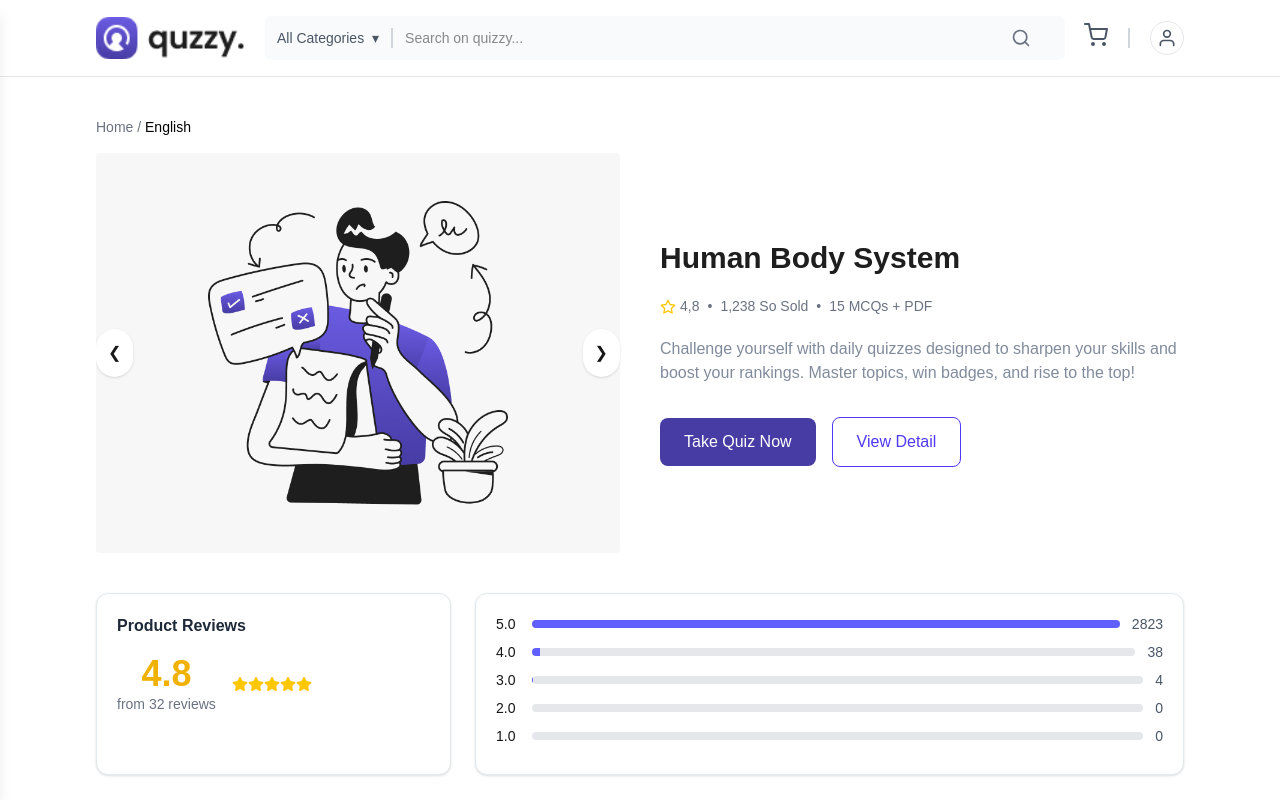
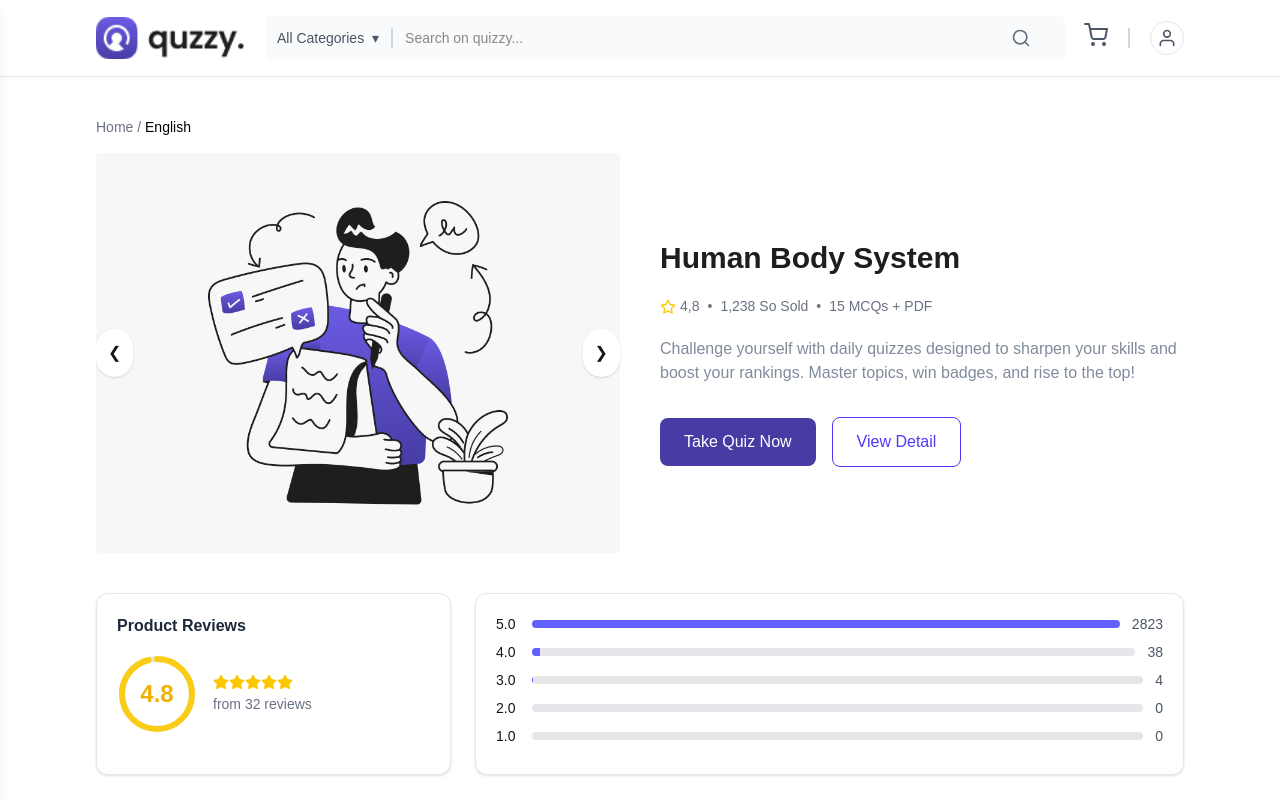
Before and after one commit to LabsTechno-128/thinkhive-frontend, a Next.js app: page /category/english/2 in a window 1280 px wide. Shown: the top 800 px of the page. Built offline with nearby package versions, Linux system fonts and the light colour scheme.

Commit message:
fixed review page problem

```diff
--- a/src/components/dynamicPage/ReviewsPage.tsx
+++ b/src/components/dynamicPage/ReviewsPage.tsx
@@ -1,32 +1,32 @@
-"use client";
-import { useState } from "react";
-import { FaStar, FaRegThumbsUp, FaRegThumbsDown } from "react-icons/fa";
+'use client';
+import { useState } from 'react';
+import { FaStar, FaRegThumbsUp, FaRegThumbsDown } from 'react-icons/fa';
 
 const reviews = [
   {
     id: 1,
-    name: "Mr. Lopez",
-    date: "July 2, 2020 03:29 PM",
+    name: 'Mr. Lopez',
+    date: 'July 2, 2020 03:29 PM',
     rating: 5,
-    text: "This quiz was super helpful for my biology exam! It covered all the major body systems and asked questions that really made me think. I loved how it mixed easy and tricky ones. Totally recommend it for students!",
-    likes: 128,
+    text: 'This quiz was super helpful for my biology exam! It covered all the major body systems and asked questions that really made me think. I loved how it mixed easy and tricky ones. Totally recommend it for students!',
+    likes: 128
   },
   {
     id: 2,
-    name: "Darlene Robertson",
-    date: "July 2, 2020 1:04 PM",
+    name: 'Darlene Robertson',
+    date: 'July 2, 2020 1:04 PM',
     rating: 5,
     text: "Great quiz to use as a classroom activity or homework. The questions are clear and relevant, and it encourages critical thinking. I'd love to see a version with images or diagrams for visual learners.",
-    likes: 82,
+    likes: 82
   },
   {
     id: 3,
-    name: "Student User",
-    date: "July 2, 2020 12:45 PM",
+    name: 'Student User',
+    date: 'July 2, 2020 12:45 PM',
     rating: 4,
-    text: "It was a little hard for me, but I still learned a lot. I wish it had hints or explanations after each question. Still cool though!",
-    likes: 45,
-  },
+    text: 'It was a little hard for me, but I still learned a lot. I wish it had hints or explanations after each question. Still cool though!',
+    likes: 45
+  }
 ];
 
 const ratingStats = [
@@ -34,11 +34,13 @@ const ratingStats = [
   { stars: 4, count: 38 },
   { stars: 3, count: 4 },
   { stars: 2, count: 0 },
-  { stars: 1, count: 0 },
+  { stars: 1, count: 0 }
 ];
 
 export default function ReviewsPage() {
   const [filter, setFilter] = useState(5);
+  const rating = 4.8;
+  const percentage = (rating / 5) * 100;
 
   const filtered = reviews.filter((r) => r.rating === filter);
 
@@ -50,16 +52,46 @@ export default function ReviewsPage() {
         <div className="bg-white border border-[#E4E9EE] rounded-xl p-5 w-full lg:w-1/3 shadow-sm">
           <h2 className="font-semibold text-gray-800 mb-4">Product Reviews</h2>
           <div className="flex items-center gap-4">
-            <div className="text-center">
-              <p className="text-4xl font-bold text-yellow-500">4.8</p>
-              <p className="text-gray-500 text-sm">from 32 reviews</p>
+            {/* Rating Circle */}
+            <div className="relative flex items-center justify-center w-20 h-20">
+
+              <svg className="w-full h-full -rotate-90">
+                <circle
+                  cx="40"
+                  cy="40"
+                  r="35"
+                  stroke="#E5E7EB"
+                  strokeWidth="6"
+                  fill="transparent"
+                />
+
+                <circle
+                  cx="40"
+                  cy="40"
+                  r="35"
+                  stroke="#FACC15"
+                  strokeWidth="6"
+                  fill="transparent"
+                  strokeDasharray={2 * Math.PI * 35}
+                  strokeDashoffset={2 * Math.PI * 35 * (1 - percentage / 100)}
+                  strokeLinecap="round"
+                />
+              </svg>
+
+              {/* Rating Text */}
+              <span className="absolute text-2xl font-bold text-yellow-500">
+                {rating.toFixed(1)}
+              </span>
             </div>
+
+            {/* Right side text */}
             <div>
-              <div className="flex text-yellow-400">
+              <div className="flex text-yellow-400 pb-1">
                 {[...Array(5)].map((_, i) => (
                   <FaStar key={i} />
                 ))}
               </div>
+              <p className="text-gray-500 text-sm">from 32 reviews</p>
             </div>
           </div>
         </div>
```
